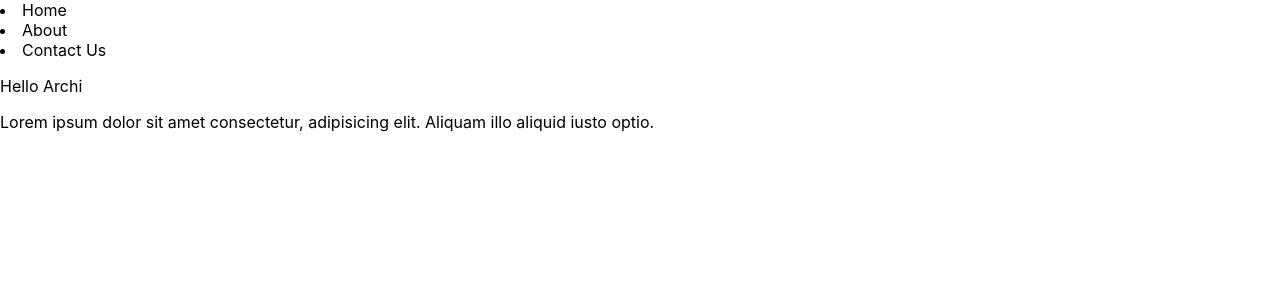
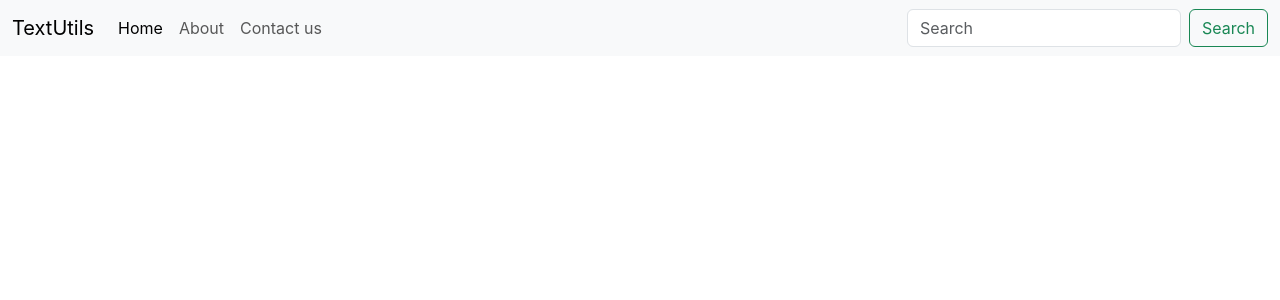
Before and after one commit to patelarchi/Reactjs, a React (Create React App) app: page / in a window 1280 px wide. Shown: the top 300 px of the page. Built offline with nearby package versions, Linux system fonts and the light colour scheme.

Commit message:
video-5 bootstrap

```diff
--- a/public/index.html
+++ b/public/index.html
@@ -3,6 +3,7 @@
   <head>
     <meta charset="utf-8" />
     <link rel="icon" href="%PUBLIC_URL%/favicon.ico" />
+    <link href="https://cdn.jsdelivr.net/npm/bootstrap@5.3.3/dist/css/bootstrap.min.css" rel="stylesheet" integrity="sha384-QWTKZyjpPEjISv5WaRU9OFeRpok6YctnYmDr5pNlyT2bRjXh0JMhjY6hW+ALEwIH" crossorigin="anonymous">
     <meta name="viewport" content="width=device-width, initial-scale=1" />
     <meta name="theme-color" content="#000000" />
     <meta
@@ -39,5 +40,6 @@
       To begin the development, run `npm start` or `yarn start`.
       To create a production bundle, use `npm run build` or `yarn build`.
     -->
+    <script src="https://cdn.jsdelivr.net/npm/bootstrap@5.3.3/dist/js/bootstrap.bundle.min.js" integrity="sha384-YvpcrYf0tY3lHB60NNkmXc5s9fDVZLESaAA55NDzOxhy9GkcIdslK1eN7N6jIeHz" crossorigin="anonymous"></script>
   </body>
 </html>
--- a/src/App.js
+++ b/src/App.js
@@ -1,16 +1,34 @@
 import './App.css';
 
-let name = 'Archi';
+
 function App() {
   return (
     <>
-    <nav>
-      <li>Home</li>
-      <li>About</li>
-      <li>Contact Us</li>
-    </nav>
-    <p>Hello {name}</p>
-    <p>Lorem ipsum dolor sit amet consectetur, adipisicing elit. Aliquam illo aliquid iusto optio.</p>
+    <nav className="navbar navbar-expand-lg bg-body-tertiary">
+  <div className="container-fluid">
+    <a className="navbar-brand" href="/">TextUtils</a>
+    <button className="navbar-toggler" type="button" data-bs-toggle="collapse" data-bs-target="#navbarSupportedContent" aria-controls="navbarSupportedContent" aria-expanded="false" aria-label="Toggle navigation">
+      <span className="navbar-toggler-icon"></span>
+    </button>
+    <div className="collapse navbar-collapse" id="navbarSupportedContent">
+      <ul className="navbar-nav me-auto mb-2 mb-lg-0">
+        <li className="nav-item">
+          <a className="nav-link active" aria-current="page" href="/">Home</a>
+        </li>
+        <li className="nav-item">
+          <a className="nav-link" href="/">About</a>
+        </li>
+        <li className="nav-item">
+          <a className="nav-link" href="/">Contact us</a>
+        </li>
+      </ul>
+      <form className="d-flex" role="search">
+        <input className="form-control me-2" type="search" placeholder="Search" aria-label="Search"/>
+        <button className="btn btn-outline-success" type="submit">Search</button>
+      </form>
+    </div>
+  </div>
+</nav>
     </>
   );
 }
```
